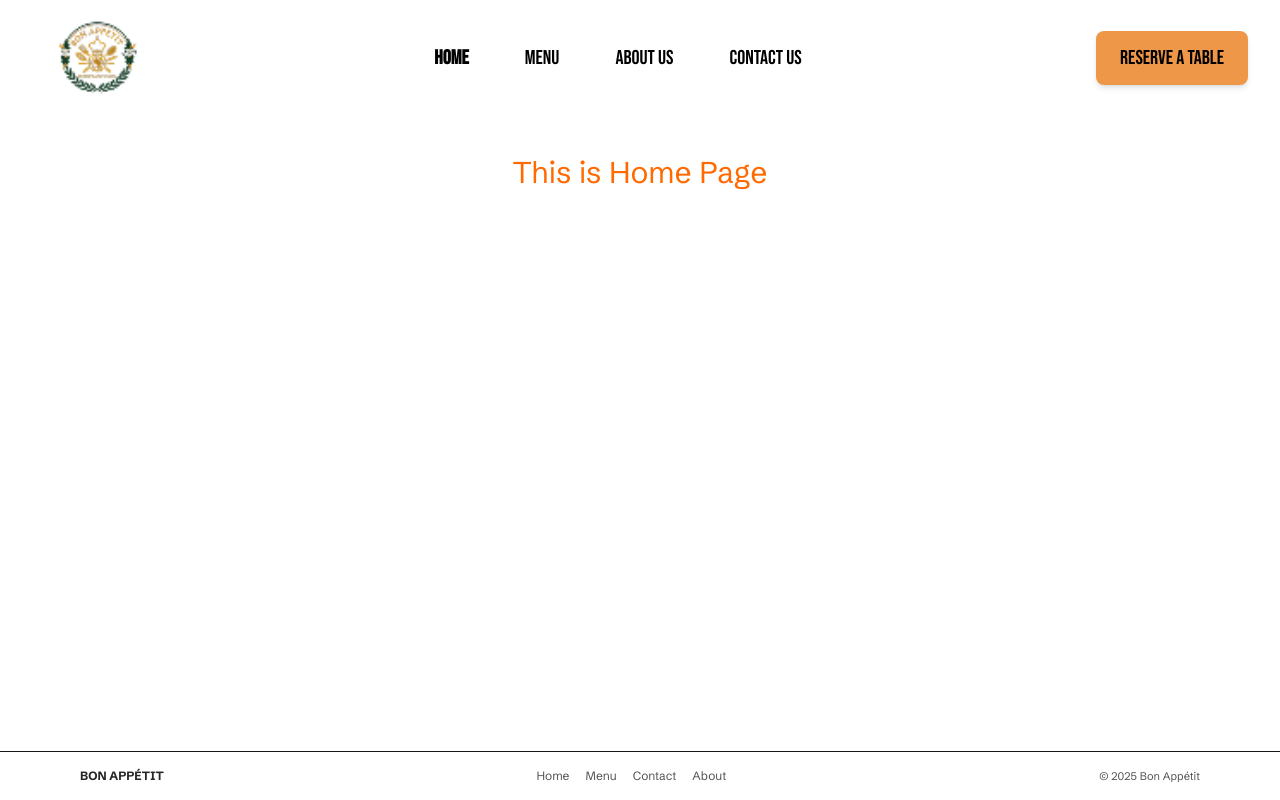
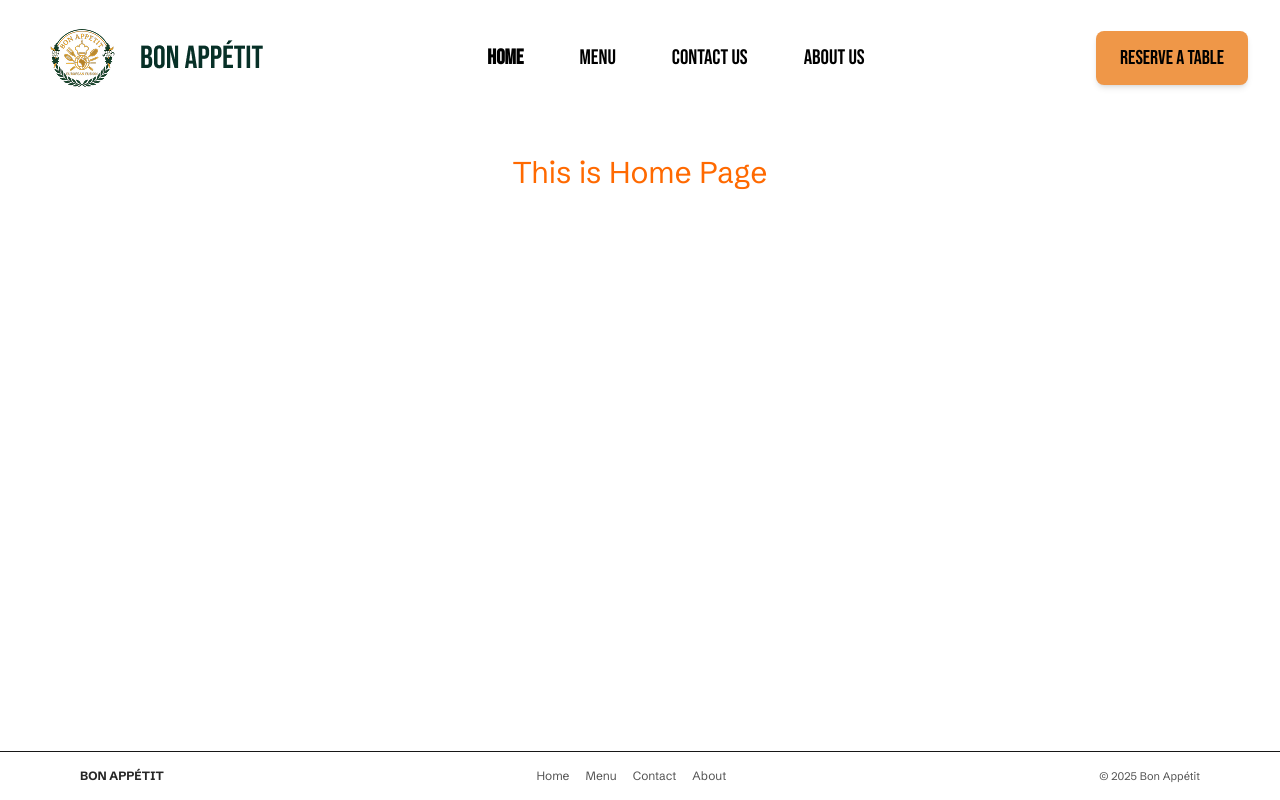
Before and after one commit to OrionLynn19/restaurant-bon-appetit, a Next.js app: page / in a window 1280 px wide. Built offline with nearby package versions, Linux system fonts and the light colour scheme.

Commit message:
changed places of nav link , fiext nav logo .

```diff
--- a/src/components/NavBar.tsx
+++ b/src/components/NavBar.tsx
@@ -21,9 +21,8 @@ interface NavLinkProps {
 const NAV_LINKS: NavLinkItem[] = [
   { href: "/", label: "HOME" },
   { href: "/menu", label: "MENU" },
+  { href: "/contact", label: "CONTACT US" },
   { href: "/about", label: "ABOUT US" },
-  { href: "/contact", label: "CONTACT US" },
-
 ];
 
 export default function Navbar() {
@@ -54,7 +53,7 @@ export default function Navbar() {
         href={href}
         onClick={closeMenu}
         className={`px-3 py-2 flex items-center gap-1 transition-all duration-200 font-bebas
-          ${isMobileMenu ? "text-[24px]" : "text-[20px]"}
+          ${isMobileMenu ? "text-[24px]" : "text-[21px]"}
           ${
             isActive
               ? isHome
@@ -161,14 +160,27 @@ export default function Navbar() {
           href="/"
           className="flex items-center gap-2 font-semibold md:py-5 md:px-4"
         >
+          {/* Mobile: eleva_logo.png, Desktop: logo-and-title.png */}
+          <span className="block md:hidden">
             <Image
               src="/images/eleva_logo.png"
               alt="Elevaclinic logo"
               width={43}
               height={32}
-            className="object-contain w-[43px] h-[32px] md:w-[100px] md:h-[75px]"
+              className="object-contain w-[43px] h-[32px]"
               priority
             />
+          </span>
+          <span className="hidden md:block">
+            <Image
+              src="/images/logo-and-title.png"
+              alt="Elevaclinic logo"
+              width={216}
+              height={60}
+              className="object-contain md:w-[216px] md:h-[75px]"
+              priority
+            />
+          </span>
         </Link>
 
         {/* Desktop Nav */}
```
Also changed, not shown: public/images/logo-and-title.png (added). Lines whose indentation alone changed are shown as unchanged.
